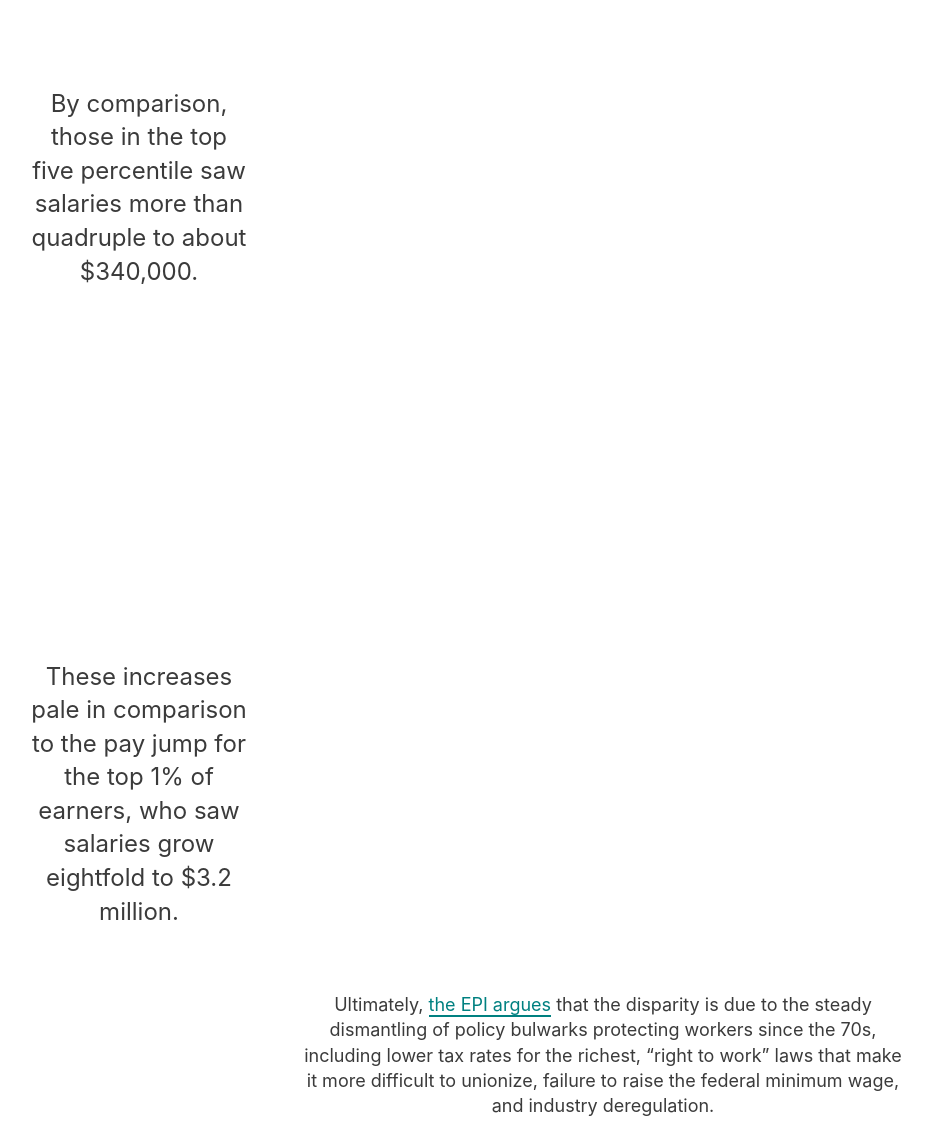
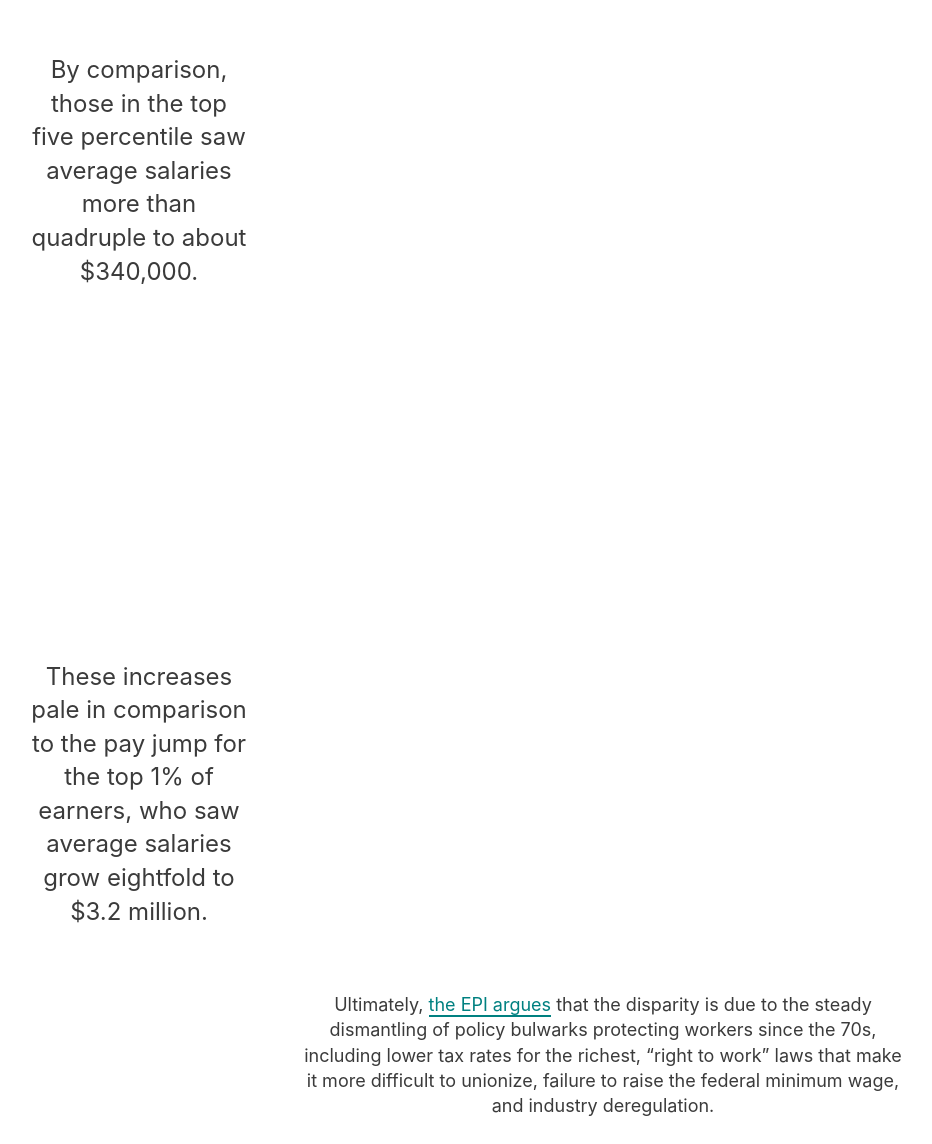
Before and after one commit to tengj98/wageinequality, a website: page index.html in a window 1280 px wide. Shown: the part 1698-2842 px from the top of the page, without its empty margins (37-969 px from the left). Drawn offline with nearby package versions, Linux system fonts and the light colour scheme.

Commit message:
Update index.html

```diff
--- a/index.html
+++ b/index.html
@@ -37,10 +37,10 @@
 					<p>In the past seven decades, average wages earned by workers in the bottom 90% roughly grew by 141% to $40,085.</p>
 				</div>
 				<div class="step" data-step="2">
-					<p>By comparison, those in the top five percentile saw salaries more than quadruple to about $340,000.</p>
+					<p>By comparison, those in the top five percentile saw average salaries more than quadruple to about $340,000.</p>
 				</div>
 				<div class="step" data-step="3">
-					<p>These increases pale in comparison to the pay jump for the top 1% of earners, who saw salaries grow eightfold to $3.2 million.</p>
+					<p>These increases pale in comparison to the pay jump for the top 1% of earners, who saw average salaries grow eightfold to $3.2 million.</p>
 				</div>
 			</article>
 
```
